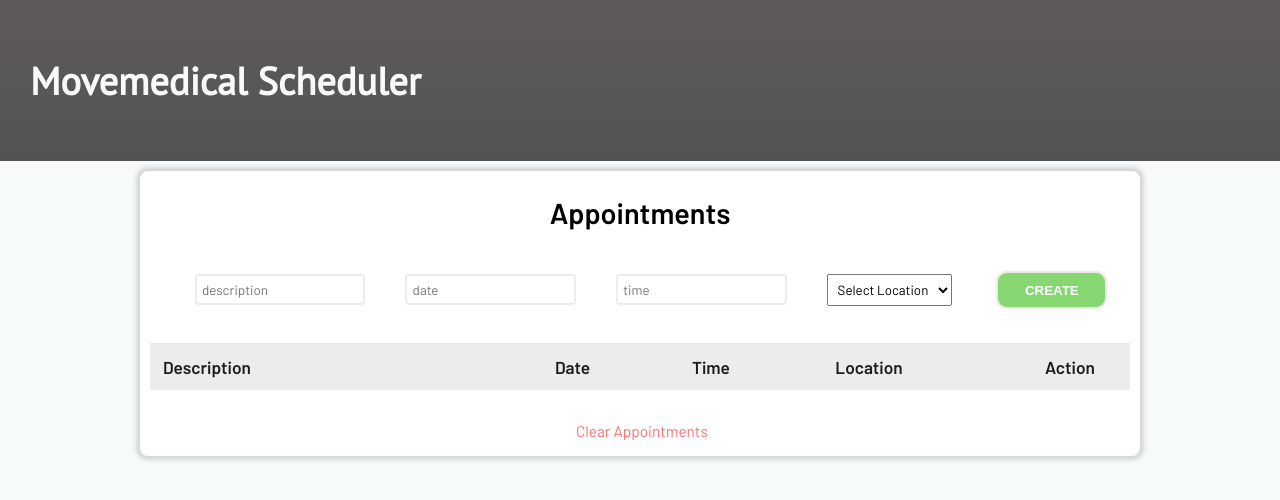
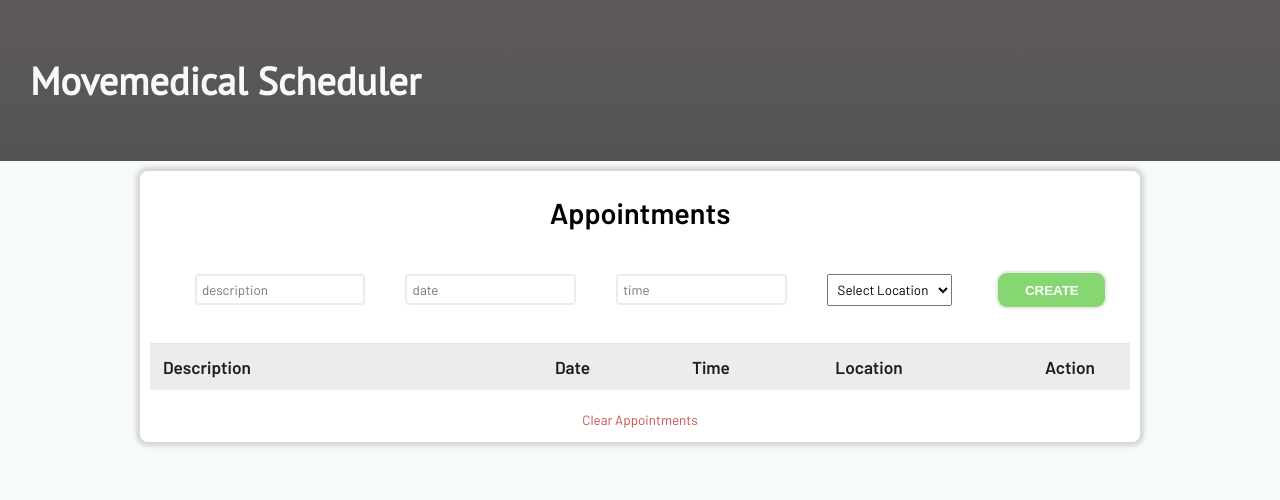
Before and after one commit to bengelberg/Movemedical-scheduling-app, a React (Create React App) app: page / in a window 1280 px wide. Shown: the top 500 px of the page. Built offline with nearby package versions, Linux system fonts and the light colour scheme.

Commit message:
Implemented alerts to show when crud functionality is executed, and also display error message if any inputs are left blank  on submission

```diff
--- /dev/null
+++ b/src/components/Alert.css
@@ -0,0 +1,21 @@
+.alert {
+    padding: .6em;
+    height: 1rem;
+    display: grid;
+    align-items: center;
+    text-align: center;
+    width: 300px;
+    font-size: 1rem;
+    border-radius: 0.25rem;
+    letter-spacing: .1rem;
+    text-transform: capitalize;
+  }
+
+  .alert-danger {
+    color: #741d25;
+    background: #fff5f6;
+  }
+  .alert-success {
+    color: #156d2a;
+    background: #eefbf1;
+  }
--- /dev/null
+++ b/src/components/Alert.js
@@ -0,0 +1,17 @@
+import { getValue } from '@testing-library/user-event/dist/utils';
+import React, { useEffect } from 'react';
+import './Alert.css';
+
+const Alert = ({ type, message, hideAlert, list }) => {
+    useEffect(() => {
+        const timeout = setTimeout(() => {
+            hideAlert()
+        }, 2000)
+        return () => clearTimeout(timeout)
+    }, [])
+    return (
+        <p className={`alert alert-${type}`}>{message}</p>
+    )
+}
+
+export default Alert;
--- a/src/components/Appointments.css
+++ b/src/components/Appointments.css
@@ -2,7 +2,6 @@
     background-color: rgb(255, 255, 255);
     border-radius: 8px;
     box-shadow: 0 0 4px 4px  #d5d5d5;
-    /* min-height: 100vh; */
     min-width: 1000px;
     max-width: 1024px;
     display: grid;
@@ -32,14 +31,13 @@ input:focus{
     padding: .45em;
 }
 .clear-btn{
-    margin: 2em;
+    margin: 1.5em;
     border: none;
     font-family: 'Barlow', sans-serif;
-    font-size: .8em;
+    font-size: .7em;
     font-weight: 400;
     background: none;
-    color: rgb(250, 112, 112);
-    margin-left: 430px;
+    color: rgb(201, 79, 79);
     margin-bottom: 1em;
     cursor: pointer;
 }
@@ -81,3 +79,11 @@ input:focus{
     box-shadow: 0 0 2px 2px  var(--clr-primary-6);
     cursor: pointer;
 } */
+
+.footer-container{
+    min-width: 1000px;
+    max-width: 1024px;
+    display: grid;
+    place-items: center;
+    width: 60%;
+}
--- a/src/components/Appointments.js
+++ b/src/components/Appointments.js
@@ -1,6 +1,7 @@
 import React, { useState, useEffect } from 'react';
 import {AppointmentList} from './AppointmentList';
 import './Appointments.css';
+import Alert from './Alert';
 
 const getLocalStorage = () => {
     let list = localStorage.getItem('list');
@@ -22,12 +23,13 @@ export const Appointments = () => {
     });
     const [isEditing, setIsEditing] = useState(false);
     const [editID, setEditID] = useState(null);
-    const [alert, setAlert] = useState({ show: false, message: '', type: '' });
+    const [alert, setAlert] = useState({ display: false, message: '', type: '' });
 
     const handleSubmit = (e) => {
         e.preventDefault()
         if (!data.description || !data.date || !data.time || !data.location){
-            //display alert
+            console.log(alert)
+            displayAlert(true, 'All fields must be entered', 'danger');
         } else if (isEditing) {
             setList(
               list.map((appointment) => {
@@ -51,6 +53,7 @@ export const Appointments = () => {
             setEditID(null);
             setIsEditing(false);
             document.getElementById('location-menu').selectedIndex = 0;
+            displayAlert(true, 'Appointment Updated!', 'success');
         } else {
             setList(current => [...current, data]);
             document.getElementById('location-menu').selectedIndex = 0;
@@ -61,10 +64,14 @@ export const Appointments = () => {
                 time: '',
                 location: '',
             });
+            displayAlert(true, 'Appointment Added!', 'success');
         }
     };
-    console.log(list)
-    console.log(data)
+    // console.log(list)
+    // console.log(data)
+    const displayAlert = (display=false, message='', type='') => {
+        setAlert({display, message, type});
+    }
 
     const setDataHandler = (e) => {
         setData(prevData => ({ ...prevData, [e.target.name]: e.target.value, id: new Date().getTime().toString()}))
@@ -76,8 +83,12 @@ export const Appointments = () => {
             return appointment.id !== id
             }
         ));
+        displayAlert(true, 'Appointment Removed', 'danger');
       };
-
+    const clearList = () => {
+        setList([]);
+        displayAlert(true, 'List Cleared', 'danger');
+    }
     const editItem = (id) => {
         const specificAppointment = list.find((appointment) => appointment.id === id);
         setIsEditing(true);
@@ -139,20 +150,13 @@ export const Appointments = () => {
                     <button type="submit" className={isEditing ? "update-btn" : "create-btn"} id="create-appointment-btn"> {isEditing ? 'UPDATE' : 'CREATE'} </button>
                 </div>
             </form>
-        <div >
-            <div>
+        <div className='footer-container'>
+
             <AppointmentList appointments={list} removeItem={removeItem} editItem={editItem}/>
-            <button type="button" className='clear-btn' onClick={()=>setList([])}>Clear Appointments</button>
-            </div>
+            {alert.display && <Alert {...alert} hideAlert={displayAlert}/>}
+            <button type="button" className='clear-btn' onClick={clearList}>Clear Appointments</button>
 
         </div>
         </section>
     );
 }
-    // const locations = [
-    //     {value: '', text: 'Select Location'},
-    //     {value: 'Los Angeles', text: 'Los Angeles'},
-    //     {value: 'New York', text: 'New York'},
-    //     {value: 'Paris', text: 'Paris'},
-    //     {value: 'Venice', text: 'Venice'},
-    // ];
```
Lines whose indentation alone changed are shown as unchanged.
